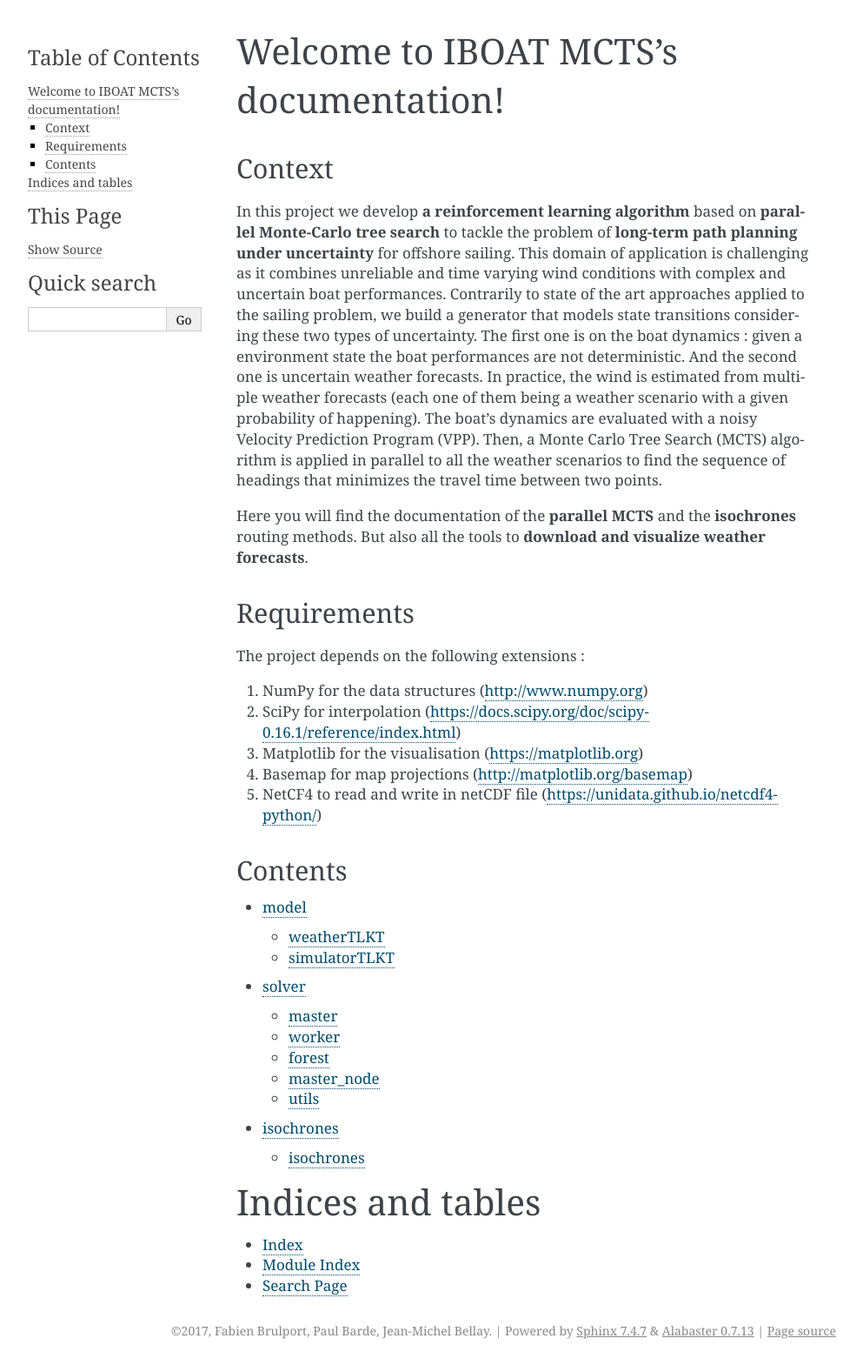
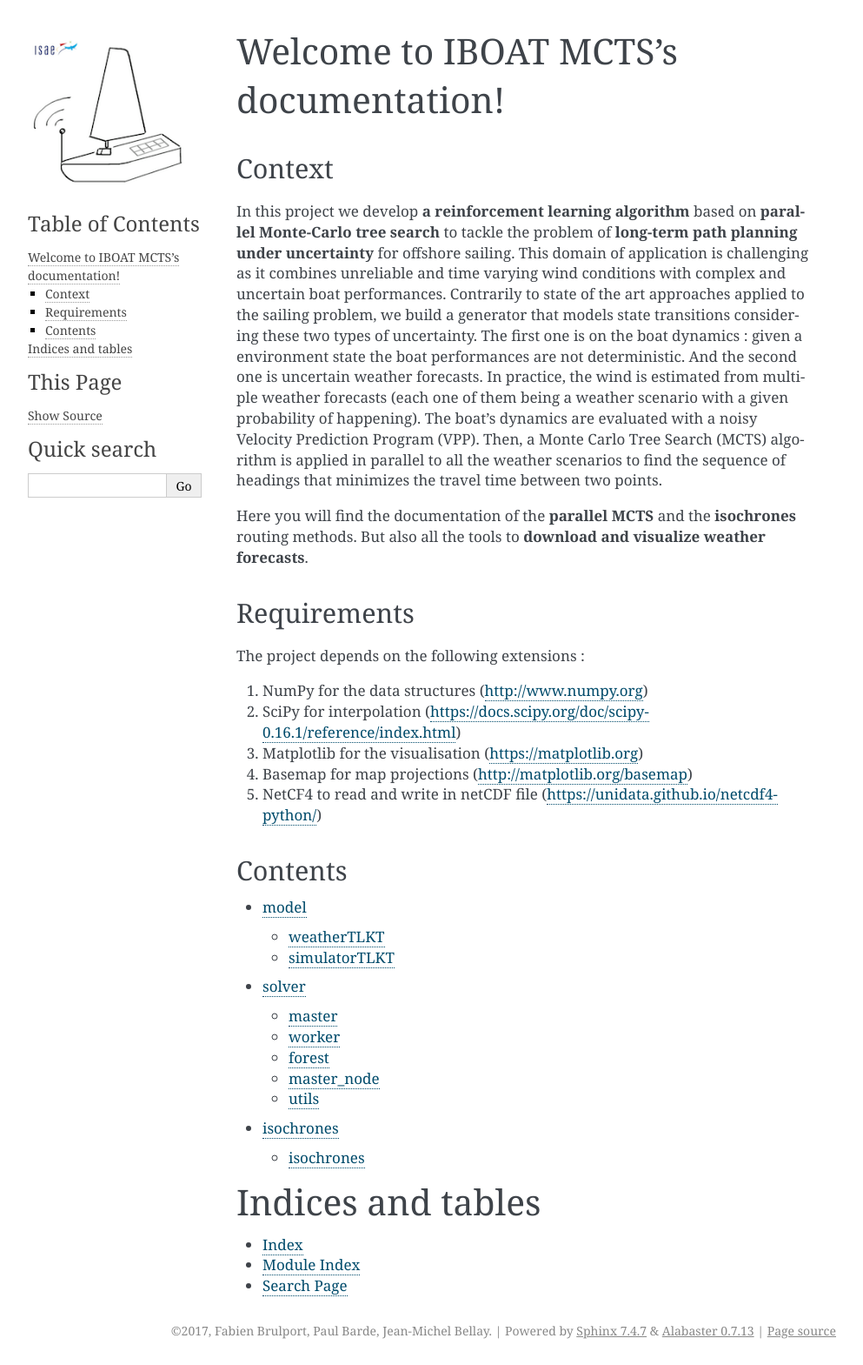
Before and after one commit to PBarde/IBoat-PMCTS, a Sphinx documentation site: the page built from documentation/index.rst, in a window 1280 px wide. Shown: the whole page at 87% size, without its empty margins (148-1141 px from the left). Built offline with Sphinx 7.4.7, drawn with Linux system fonts in a browser that asks for light colours.

Commit message:
new logo

```diff
--- a/documentation/conf.py
+++ b/documentation/conf.py
@@ -86,7 +86,7 @@ todo_include_todos = False
 # a list of builtin themes.
 #
 html_theme = 'alabaster' #alabaster #bizstyle
-html_logo = 'IBOAT_logo1.png'
+html_logo = 'IBOAT_logo.png'
 
 # Theme options are theme-specific and customize the look and feel of a theme
 # further.  For a list of options available for each theme, see the
```
Also changed, not shown: documentation/IBOAT_logo.png.
